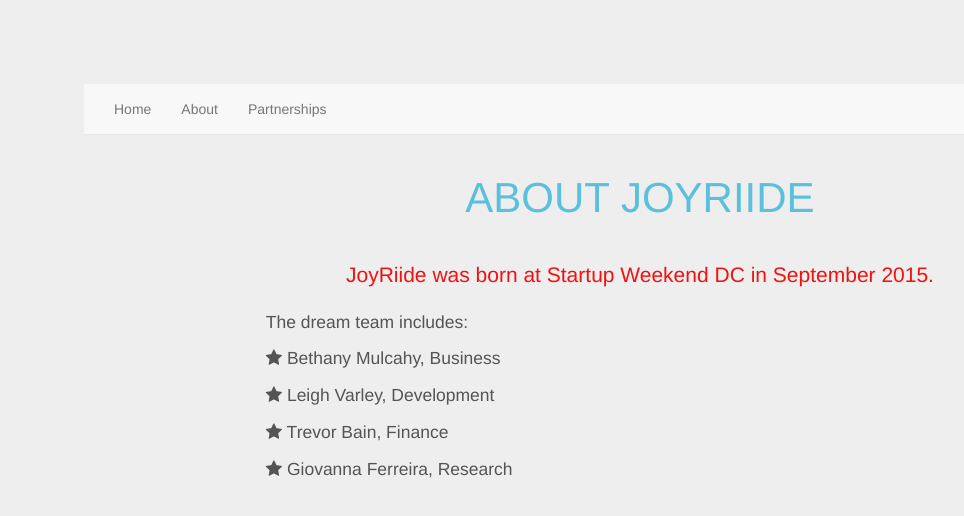
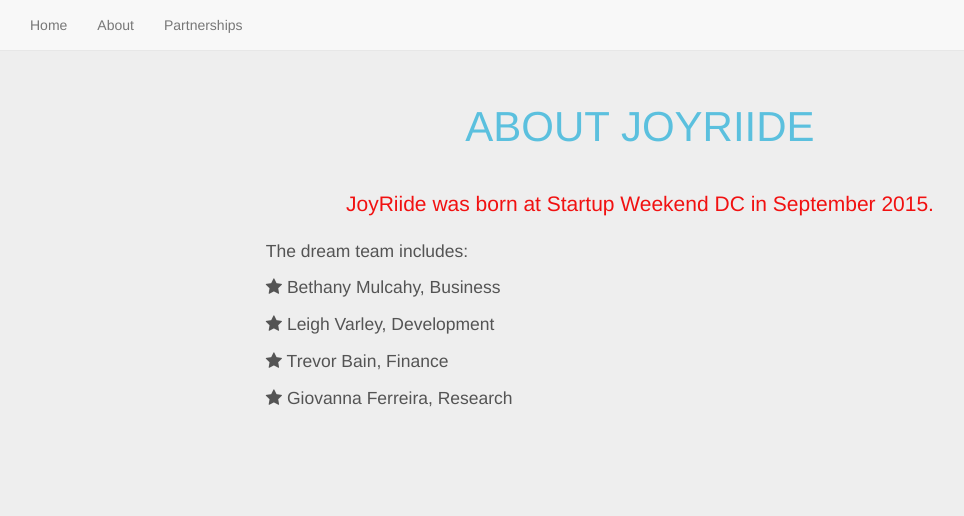
Before and after one commit to leighvarley/joyriide, a plain HTML site: page about.html in a window 1280 px wide. Shown: the whole page, without its empty margins (0-964 px from the left). Drawn offline with nearby package versions, Linux system fonts and the light colour scheme.

Commit message:
affixed navbar to top of page

```diff
--- a/about.html
+++ b/about.html
@@ -12,7 +12,7 @@
   <title>JoyRiide | Team</title>
 </head>
 <body>
-  <header class="navbar navbar-default navbar-static-top" role="navigation">
+  <header class="navbar navbar-default navbar-static-top navbar-fixed-top" role="navigation">
     <div class="container-fluid">
       <div class="navbar-header">
         <nav>
```
Also changed, not shown: index.html (+1 -1 lines), learn.html (+1 -1 lines), partner.html (+1 -1 lines).
